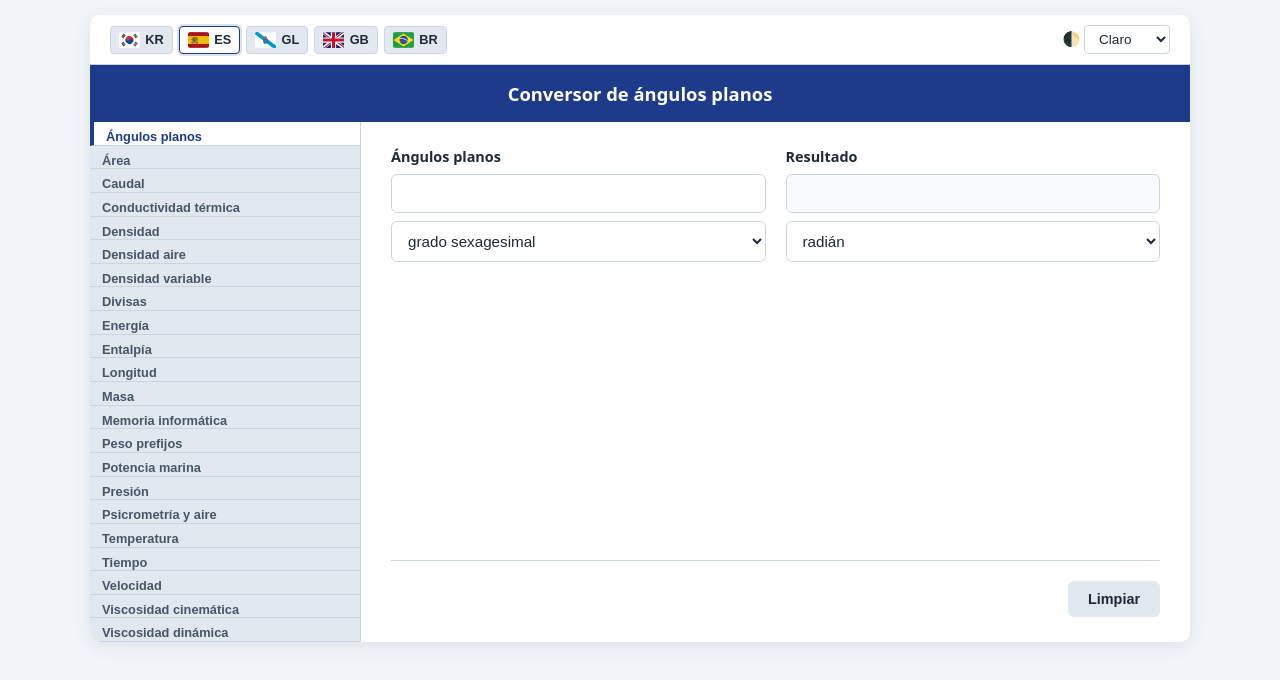
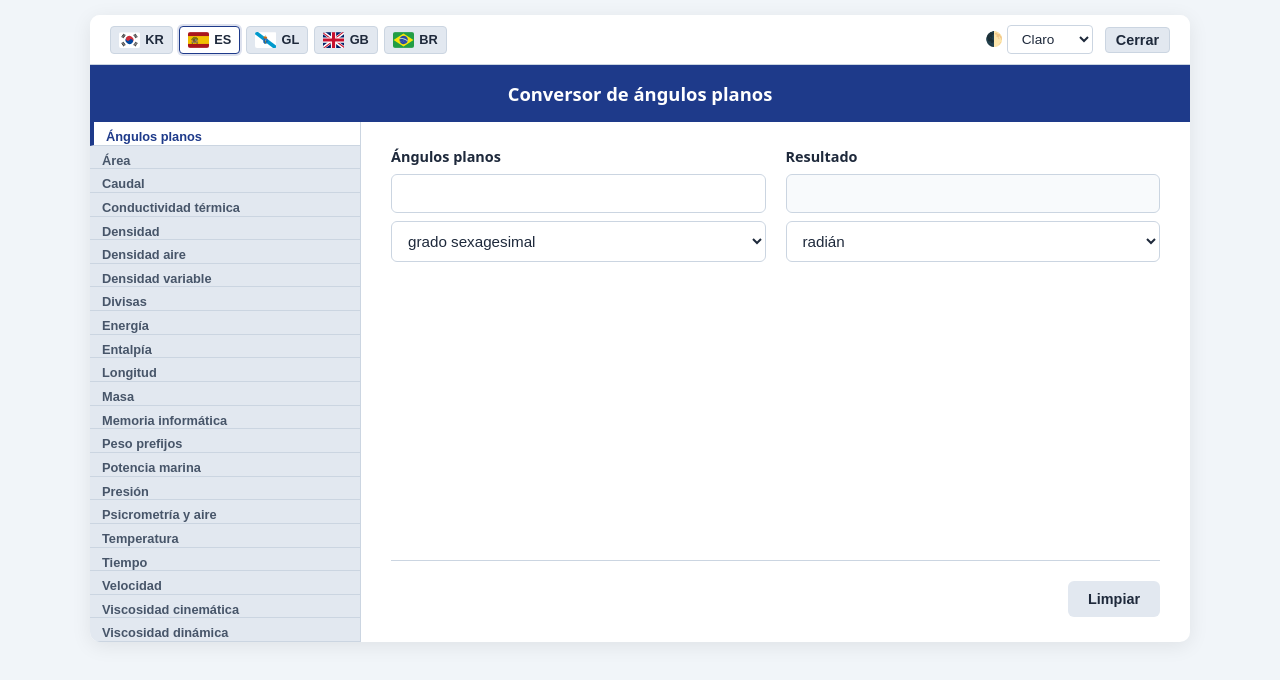
Before and after one commit to jamanteiga/CONVERUNITS, a plain HTML site: page index.html in a window 1280 px wide. Drawn offline with nearby package versions, Linux system fonts and the light colour scheme; no server answers.

Commit message:
Add files via upload

```diff
--- a/index.html
+++ b/index.html
@@ -127,6 +127,24 @@
             background: var(--card-bg);
             color: var(--text-color);
             font-size: 0.85rem;
+        }
+
+        .close-btn {
+            background: var(--sidebar-bg);
+            border: 1px solid var(--border-color);
+            border-radius: 4px;
+            padding: 4px 10px;
+            cursor: pointer;
+            font-size: 0.9rem;
+            font-weight: 600;
+            color: var(--text-color);
+            transition: all 0.2s;
+        }
+
+        .close-btn:hover {
+            background: #ef4444;
+            color: white;
+            border-color: #ef4444;
         }
 
         .header {
@@ -302,6 +320,8 @@
                     <option value="dark" id="optDark">Oscuro</option>
                 </select>
             </div>
+            <!-- Botón Cerrar añadido -->
+            <button class="close-btn" id="btnClose" onclick="cerrarVentana()">Cerrar</button>
         </div>
     </div>
 
@@ -389,6 +409,7 @@
         es: {
             tituloPrefijo: "Conversor de",
             limpiar: "Limpiar",
+            cerrar: "Cerrar",
             resultado: "Resultado",
             categorias: [
                 "Ángulos planos", "Área", "Caudal", "Conductividad térmica", "Densidad",
@@ -425,6 +446,7 @@
         ko: {
             tituloPrefijo: "변환기:",
             limpiar: "지우기",
+            cerrar: "닫기",
             resultado: "결과",
             categorias: [
                 "평면각", "면적", "유량", "열전도율", "밀도",
@@ -461,6 +483,7 @@
         en: {
             tituloPrefijo: "Converter of",
             limpiar: "Clear",
+            cerrar: "Close",
             resultado: "Result",
             categorias: [
                 "Plane angles", "Area", "Flow rate", "Thermal conductivity", "Density",
@@ -497,6 +520,7 @@
         gl: {
             tituloPrefijo: "Conversor de",
             limpiar: "Limpar",
+            cerrar: "Pechar",
             resultado: "Resultado",
             categorias: [
                 "Ángulos planos", "Área", "Caudal", "Conductividade térmica", "Densidade",
@@ -533,6 +557,7 @@
         pt: {
             tituloPrefijo: "Conversor de",
             limpiar: "Limpar",
+            cerrar: "Fechar",
             resultado: "Resultado",
             categorias: [
                 "Ângulos planos", "Área", "Vazão", "Condutividade térmica", "Densidade",
@@ -600,6 +625,11 @@
     let pestañaActiva = 0;
 
     function inicializar() {
+        const idiomaGuardado = localStorage.getItem('idiomaPrefijo');
+        if (idiomaGuardado && traducciones[idiomaGuardado]) {
+            idiomaActual = idiomaGuardado;
+        }
+
         poblarSelects();
         actualizarTextosInterfaz();
         obtenerTiposDeCambioReales();
@@ -659,6 +689,8 @@
 
     function cambiarIdioma(lang) {
         idiomaActual = lang;
+        localStorage.setItem('idiomaPrefijo', lang);
+
         document.querySelectorAll(".lang-btn").forEach(btn => {
             btn.classList.toggle("active", btn.getAttribute("onclick").includes(`'${lang}'`));
         });
@@ -677,6 +709,10 @@
         }
     }
 
+    function cerrarVentana() {
+        window.close();
+    }
+
     function actualizarTextosInterfaz() {
         const t = traducciones[idiomaActual];
         const botones = document.querySelectorAll(".sidebar-btn");
@@ -689,6 +725,7 @@
         });
         actualizarCabecera(pestañaActiva);
         document.getElementById("btnClear").innerText = t.limpiar;
+        document.getElementById("btnClose").innerText = t.cerrar;
 
         document.getElementById("optLight").innerText = idiomaActual === 'ko' ? '밝게' : 'Claro';
         document.getElementById("optMedium").innerText = idiomaActual === 'ko' ? '중간' : 'Medio';
```
